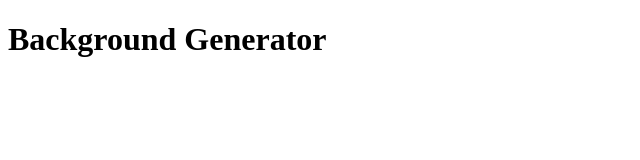
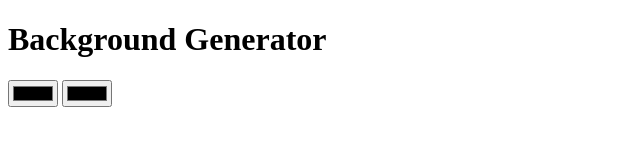
Before and after one commit to freddy-abdilmasih/background-generator, a plain HTML site: page index.html in a window 1280 px wide. Shown: the whole page, without its empty margins (0-640 px from the left). Drawn offline with Linux system fonts and the light colour scheme.

Commit message:
Third push

```diff
--- a/index.html
+++ b/index.html
@@ -9,7 +9,8 @@
   </head>
   <body>
     <h1>Background Generator</h1>
-
+    <input type="color" class="color1" />
+    <input type="color" class="color2" />
     <script src="script.js"></script>
   </body>
 </html>
```
